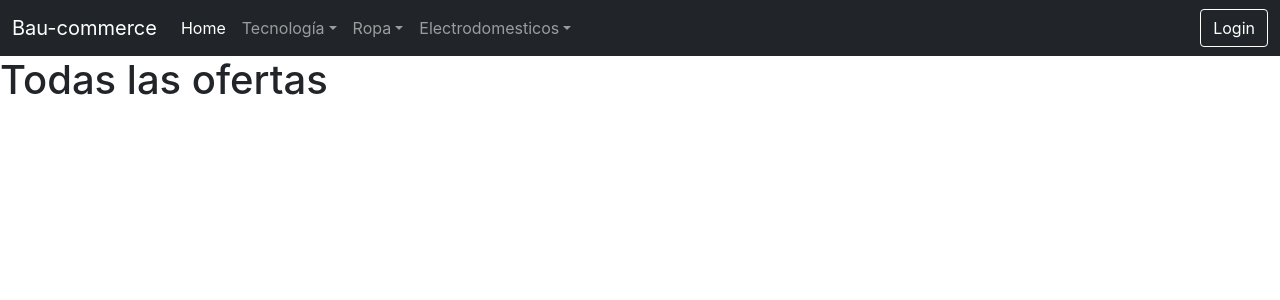
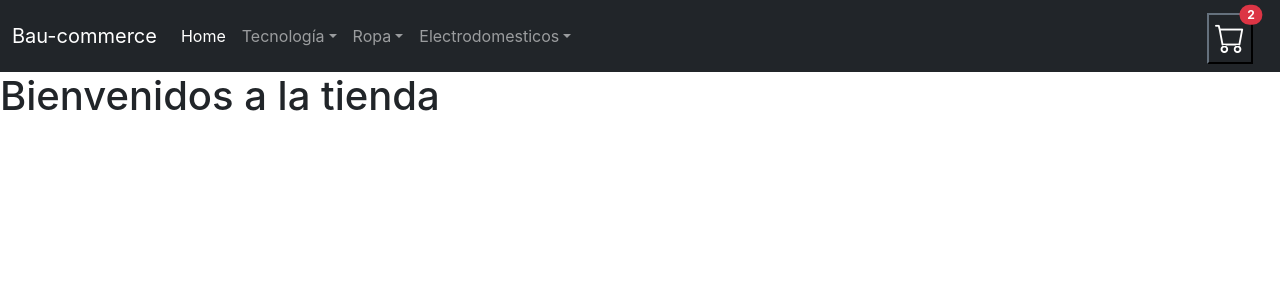
Before and after one commit to albertobautista/baucommerce-chavez, a React (Create React App) app: page / in a window 1280 px wide. Shown: the top 300 px of the page. Built offline with nearby package versions, Linux system fonts and the light colour scheme.

Commit message:
add CartWidget and ItemListContainer components

```diff
--- a/public/index.html
+++ b/public/index.html
@@ -21,6 +21,9 @@
       integrity="sha384-1BmE4kWBq78iYhFldvKuhfTAU6auU8tT94WrHftjDbrCEXSU1oBoqyl2QvZ6jIW3"
       crossorigin="anonymous"
     />
+    <link rel="stylesheet" href="https://cdn.jsdelivr.net/npm/bootstrap-icons@1.7.1/font/bootstrap-icons.css">
+
+
 
     <!--
       Notice the use of %PUBLIC_URL% in the tags above.
--- a/src/App.js
+++ b/src/App.js
@@ -1,10 +1,11 @@
+import ItemListContainer from "./containers/ItemListContainer";
 import NavBar from "./components/NavBar";
 
 function App() {
   return (
     <>
       <NavBar />
-      <h1>Todas las ofertas</h1>
+      <ItemListContainer greeting="Bienvenidos a la tienda" />
     </>
   );
 }
--- /dev/null
+++ b/src/components/CartWidget/index.jsx
@@ -0,0 +1,17 @@
+import React from 'react'
+import "./styles.css"
+
+const CartWidget = () => {
+    return (
+        <div class="cart-container">
+            <button type="button" class="btn-dark position-relative">
+                <i className="bi bi-cart cart-style"></i>
+                <span class="position-absolute top-0 start-100 translate-middle badge rounded-pill bg-danger">
+                    2
+                </span>
+            </button>
+        </div>
+    )
+}
+
+export default CartWidget
--- /dev/null
+++ b/src/components/CartWidget/styles.css
@@ -0,0 +1,9 @@
+.cart-style {
+  color: #ffffff;
+  font-size: 30px;
+}
+
+.cart-container {
+  margin-right: 15px;
+  margin-top: 5px;
+}
--- a/src/components/NavBar.jsx
+++ b/src/components/NavBar/index.jsx
@@ -1,4 +1,6 @@
 import React from 'react'
+import CartWidget from '../CartWidget'
+
 const NavBar = () => {
     return (
         <nav className="navbar navbar-expand-lg navbar-dark bg-dark">
@@ -58,9 +60,7 @@ const NavBar = () => {
                             </ul>
                         </li>
                     </ul>
-                    <button class="btn btn-dark border border-white" onClick={() => alert("Login")}>
-                        Login
-                    </button>
+                    <CartWidget />
                 </div>
             </div>
         </nav>
--- /dev/null
+++ b/src/containers/ItemListContainer/index.jsx
@@ -0,0 +1,13 @@
+import React from 'react'
+import { FaBeer } from 'react-icons/fa';
+
+const ItemListContainer = ({greeting}) => {
+    return (
+        <div>
+            <h1>{greeting}</h1>
+
+        </div>
+    )
+}
+
+export default ItemListContainer
```
